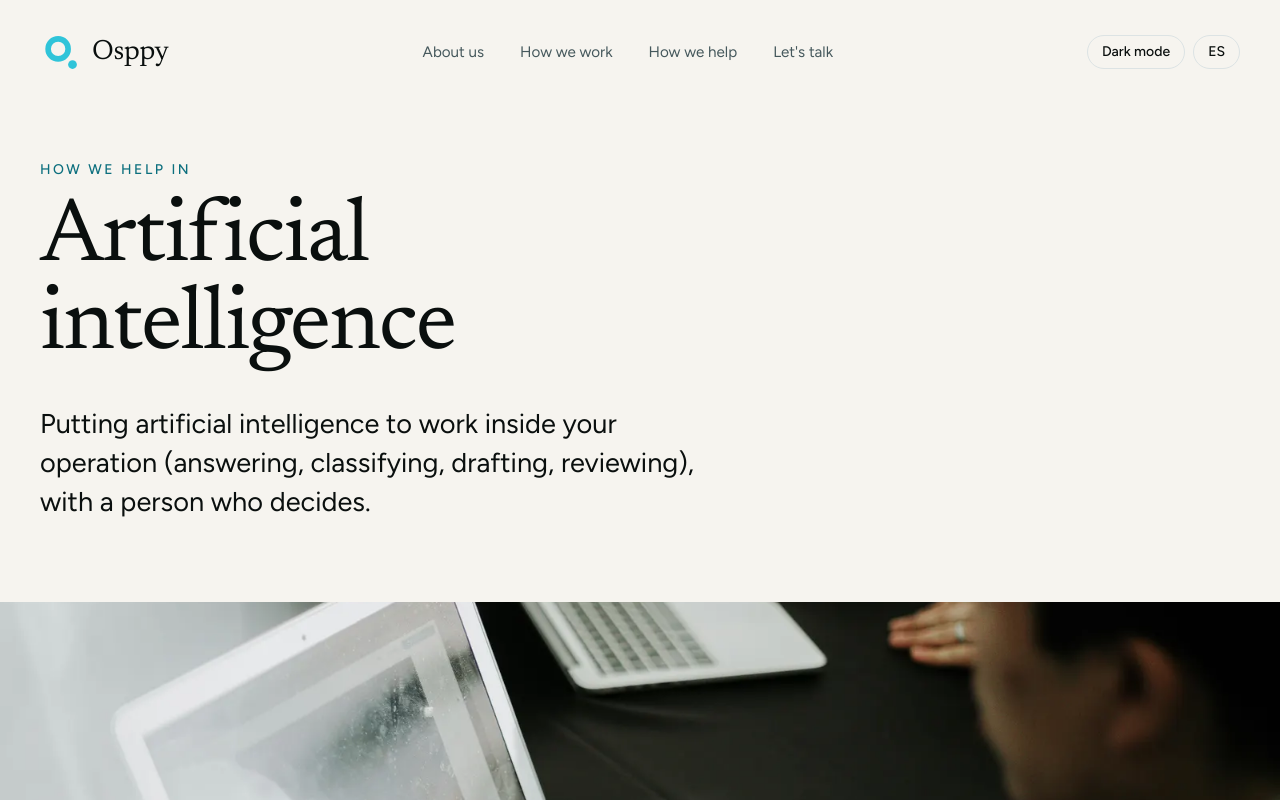
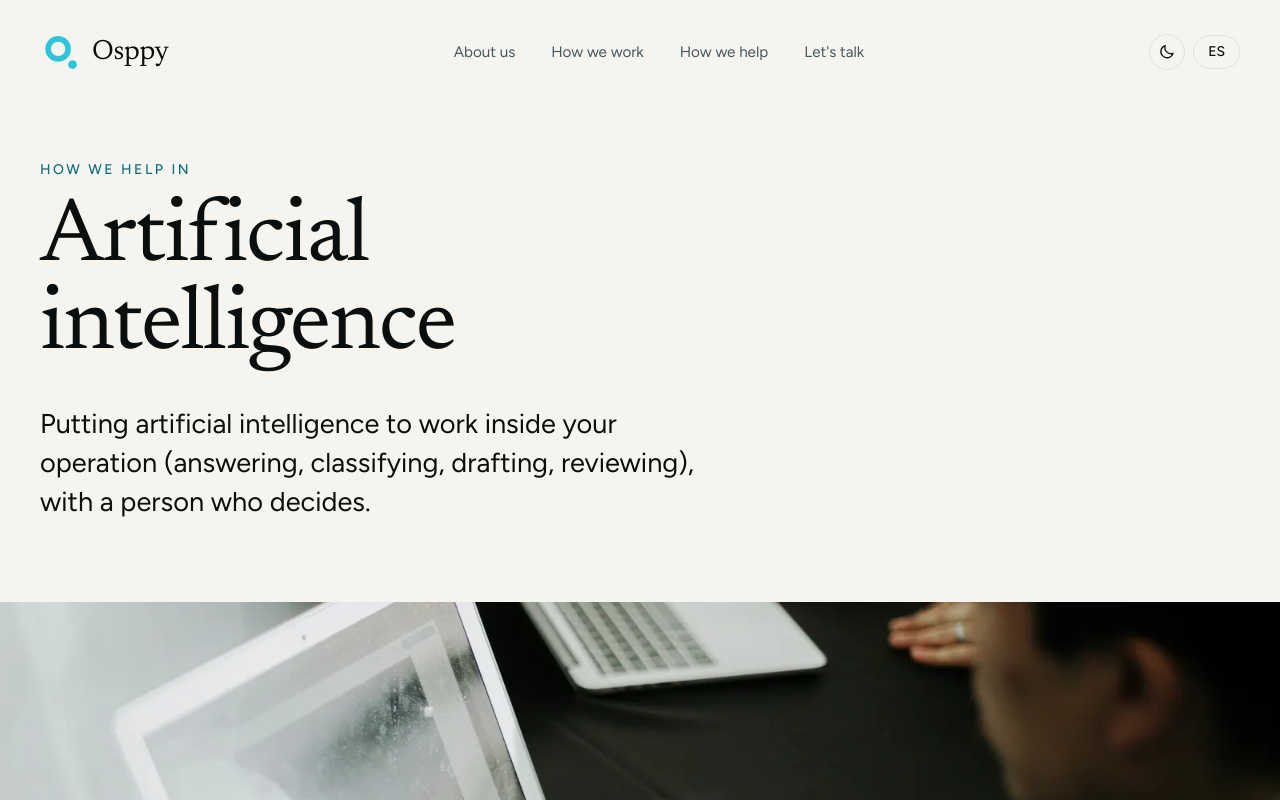
Before and after one commit to rogercsc20/osppy-landing-ai-concierge, a Next.js app: page /en/artificial-intelligence in a window 1280 px wide. Shown: the top 800 px of the page. Built offline with nearby package versions, Linux system fonts and the light colour scheme.

Commit message:
feat(header): the mode switch shows a moon and a sun instead of the words, as an inline control whose accessible name is the action in the page's language; the dark-mode test finds it by that name (HQA-D158)

```diff
--- a/components/theme-toggle.tsx
+++ b/components/theme-toggle.tsx
@@ -10,7 +10,13 @@ const subscribe = (cb: () => void) => {
 const getSnapshot = () => document.documentElement.getAttribute("data-theme") === "dark";
 const getServerSnapshot = () => false;
 
-/** Dark mode switch (HQA-D152): light by default; the choice lives in localStorage("theme") and the inline script in the layout applies it before paint. */
+/**
+ * Dark mode switch (HQA-D152, D158): light by default; the choice lives in localStorage("theme")
+ * and the inline script in the layout applies it before paint. The button shows a moon (to go
+ * dark) or a sun (to come back to light) as inline strokes, with the action as its accessible
+ * name in the page's language. It is a control, not decoration: the visual system's "zero
+ * iconography" rule (docs/v6-02 §2.5) does not reach it.
+ */
 export function ThemeToggle({ oscuro, claro, tono }: { oscuro: string; claro: string; tono: string }) {
   const dark = useSyncExternalStore(subscribe, getSnapshot, getServerSnapshot);
   function toggle() {
@@ -22,14 +28,38 @@ export function ThemeToggle({ oscuro, claro, tono }: { oscuro: string; claro: st
     } catch {}
     window.dispatchEvent(new Event(EVENT));
   }
+  const label = dark ? claro : oscuro;
   return (
     <button
       type="button"
       onClick={toggle}
       aria-pressed={dark}
-      className={`rounded-full border px-3.5 py-1.5 text-sm font-medium transition-colors hover:border-azul hover:text-azul ${tono}`}
+      aria-label={label}
+      title={label}
+      className={`inline-flex h-9 w-9 items-center justify-center rounded-full border transition-colors hover:border-azul hover:text-azul ${tono}`}
     >
-      {dark ? claro : oscuro}
+      {dark ? <Sol /> : <Luna />}
     </button>
   );
 }
+
+const trazo = { fill: "none", stroke: "currentColor", strokeWidth: 1.75, strokeLinecap: "round", strokeLinejoin: "round" } as const;
+
+/** The sun: a disc and eight rays. Shown in dark mode, where pressing it returns to light. */
+function Sol() {
+  return (
+    <svg viewBox="0 0 24 24" aria-hidden="true" focusable="false" className="h-[1.1rem] w-[1.1rem]" {...trazo}>
+      <circle cx="12" cy="12" r="4" />
+      <path d="M12 2.5v2.2M12 19.3v2.2M2.5 12h2.2M19.3 12h2.2M5.3 5.3l1.5 1.5M17.2 17.2l1.5 1.5M5.3 18.7l1.5-1.5M17.2 6.8l1.5-1.5" />
+    </svg>
+  );
+}
+
+/** The moon: one crescent. Shown in light mode, where pressing it turns the dark mode on. */
+function Luna() {
+  return (
+    <svg viewBox="0 0 24 24" aria-hidden="true" focusable="false" className="h-[1.1rem] w-[1.1rem]" {...trazo}>
+      <path d="M20.5 14.2A8.5 8.5 0 0 1 9.8 3.5a8.5 8.5 0 1 0 10.7 10.7Z" />
+    </svg>
+  );
+}
--- a/messages/en.json
+++ b/messages/en.json
@@ -13,8 +13,8 @@
     "idiomaLabel": "Leer este sitio en español",
     "etiqueta": "Main navigation",
     "tema": {
-      "oscuro": "Dark mode",
-      "claro": "Light mode"
+      "oscuro": "Switch to dark mode",
+      "claro": "Switch to light mode"
     }
   },
   "hero": {
--- a/messages/es.json
+++ b/messages/es.json
@@ -13,8 +13,8 @@
     "idiomaLabel": "Read this site in English",
     "etiqueta": "Navegación principal",
     "tema": {
-      "oscuro": "Modo oscuro",
-      "claro": "Modo claro"
+      "oscuro": "Cambiar al modo oscuro",
+      "claro": "Cambiar al modo claro"
     }
   },
   "hero": {
```
Also changed, not shown: 1 other file (tests, documents, lock files or other folders).
